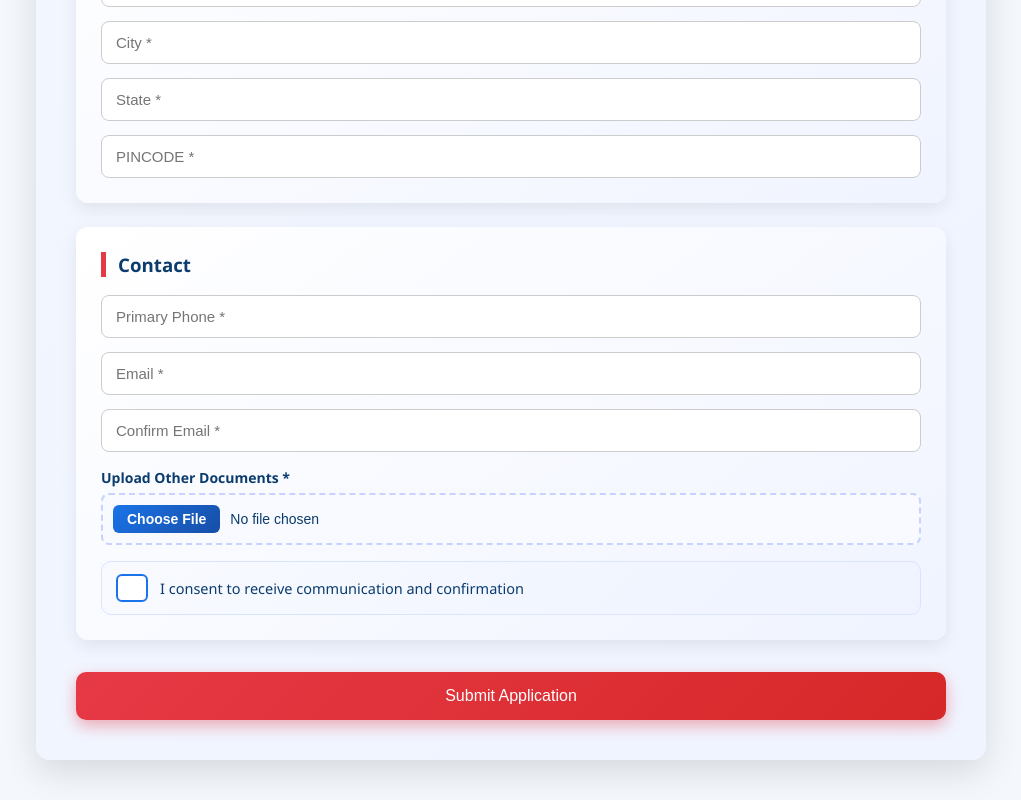
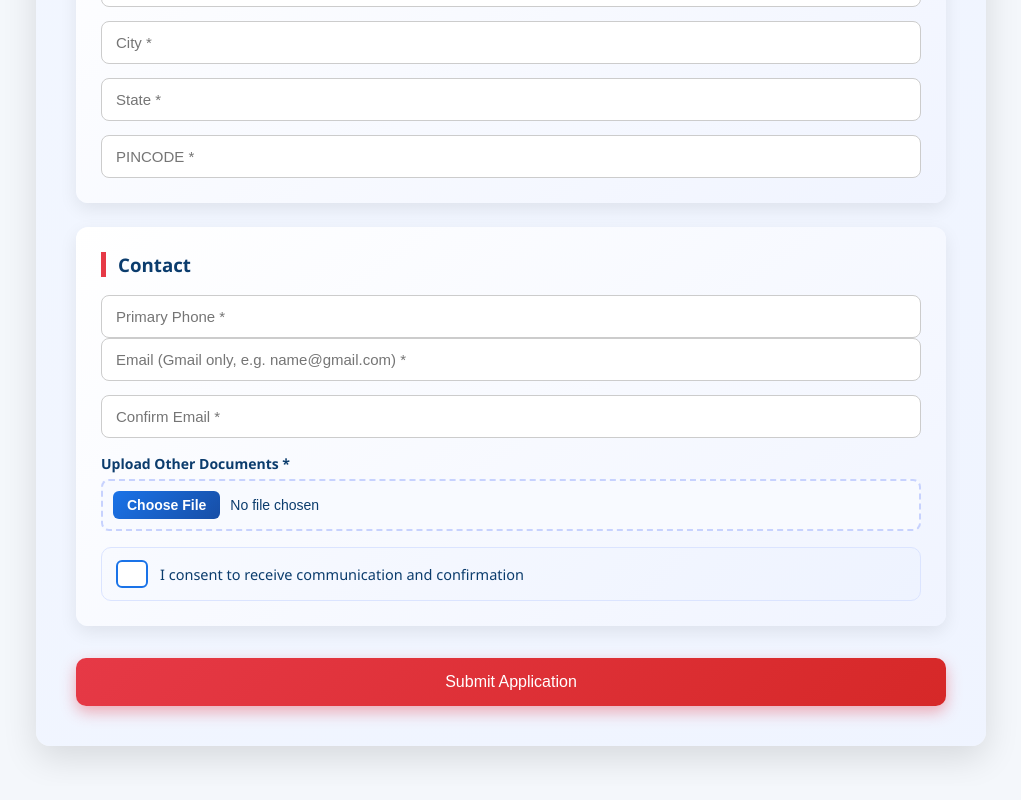
Before and after one commit to MrVenom786/rgm-web-frontend, a React (Create React App) app: page /join/apply in a window 1280 px wide. Shown: the part 1291-2091 px from the top of the page, without its empty margins (129-1150 px from the left). Built offline with nearby package versions, Linux system fonts and the light colour scheme.

Commit message:
Update ApplyToday.js

```diff
--- a/src/pages/joinRGM/ApplyToday.js
+++ b/src/pages/joinRGM/ApplyToday.js
@@ -3,6 +3,14 @@ import Lottie from "lottie-react";
 import "../../styles/ApplyToday.css";
 import characterAnimation from "../../assets/animations/character.json";
 import { API_BASE } from "../../api";
+import {
+  isValidName,
+  isValidPhone,
+  isValidGmail,
+  isValidCity,
+  isValidState,
+  isValidZip,
+} from "../../utils/validation";
 
 function ApplyToday() {
   const [form, setForm] = useState({
@@ -33,6 +41,7 @@ function ApplyToday() {
   const [loading, setLoading] = useState(false);
   const [message, setMessage] = useState("");
   const [hint, setHint] = useState("👋 Hi! I'll help you fill this form.");
+  const [fieldErrors, setFieldErrors] = useState({ email: "", confirmEmail: "" });
   const lottieRef = useRef();
 
   const play = (from, to) => {
@@ -51,6 +60,33 @@ function ApplyToday() {
 
     const val = type === "checkbox" ? checked : value;
     setForm((prev) => ({ ...prev, [name]: val }));
+
+    // Clear inline error when user types
+    if (name === "email" || name === "confirmEmail") {
+      setFieldErrors((prev) => ({ ...prev, [name]: "" }));
+    }
+
+    // Lottie bot hints for email fields (Gmail format)
+    if (name === "email") {
+      if (value.length === 0) {
+        setHint("👋 Hi! I'll help you fill this form.");
+      } else if (value.length > 4 && !isValidGmail(value)) {
+        setHint("📧 Use a Gmail address like: yourname@gmail.com");
+        play(120, 150);
+      } else if (isValidGmail(value)) {
+        setHint("✓ Looks good! Confirm your email below.");
+        play(60, 90);
+      }
+    }
+    if (name === "confirmEmail") {
+      if (form.email && value && value !== form.email) {
+        setHint("⚠️ Emails don't match. Check and try again.");
+        play(120, 150);
+      } else if (form.email && isValidGmail(form.email) && value === form.email) {
+        setHint("✓ Emails match! You're good to go.");
+        play(60, 90);
+      }
+    }
   };
 
   const handleSubmit = async (e) => {
@@ -61,8 +97,53 @@ function ApplyToday() {
       return;
     }
 
+    if (!isValidName(form.firstName)) {
+      setMessage("❌ First name should contain only letters (no numbers).");
+      return;
+    }
+    if (!isValidName(form.lastName)) {
+      setMessage("❌ Last name should contain only letters (no numbers).");
+      return;
+    }
+    if (form.middleName && !isValidName(form.middleName)) {
+      setMessage("❌ Middle name should contain only letters.");
+      return;
+    }
+
+    if (!isValidPhone(form.primaryPhone)) {
+      setMessage("❌ Primary phone must contain at least 10 digits (no letters).");
+      return;
+    }
+    if (form.cellPhone && !isValidPhone(form.cellPhone)) {
+      setMessage("❌ Cell phone must contain at least 10 digits (no letters).");
+      return;
+    }
+
+    if (!isValidGmail(form.email)) {
+      setMessage("❌ Please enter a valid Gmail address (e.g. yourname@gmail.com).");
+      setFieldErrors((prev) => ({ ...prev, email: "Use format: yourname@gmail.com" }));
+      setHint("📧 Enter a Gmail address like yourname@gmail.com");
+      play(120, 150);
+      return;
+    }
     if (form.email !== form.confirmEmail) {
       setMessage("❌ Emails do not match.");
+      setFieldErrors((prev) => ({ ...prev, confirmEmail: "Must match the email above" }));
+      setHint("⚠️ Make sure both email fields match.");
+      play(120, 150);
+      return;
+    }
+
+    if (!isValidCity(form.city)) {
+      setMessage("❌ City should contain only letters.");
+      return;
+    }
+    if (!isValidState(form.state)) {
+      setMessage("❌ State should contain only letters.");
+      return;
+    }
+    if (!isValidZip(form.zip)) {
+      setMessage("❌ PINCODE/ZIP must be at least 3 characters (letters and numbers only).");
       return;
     }
 
@@ -92,6 +173,7 @@ function ApplyToday() {
       }
 
       setMessage("🎉 Application submitted successfully!");
+      setFieldErrors({ email: "", confirmEmail: "" });
       setForm({
         firstName: "",
         middleName: "",
@@ -174,8 +256,38 @@ function ApplyToday() {
           <h3>Contact</h3>
 
           <input name="primaryPhone" placeholder="Primary Phone *" required value={form.primaryPhone} onChange={handleChange} />
-          <input name="email" type="email" placeholder="Email *" required value={form.email} onChange={handleChange} />
-          <input name="confirmEmail" type="email" placeholder="Confirm Email *" required value={form.confirmEmail} onChange={handleChange} />
+          <div className="input-group">
+            <input
+              name="email"
+              type="email"
+              placeholder="Email (Gmail only, e.g. name@gmail.com) *"
+              required
+              value={form.email}
+              onChange={handleChange}
+              className={fieldErrors.email ? "input-error" : ""}
+              aria-invalid={!!fieldErrors.email}
+              aria-describedby={fieldErrors.email ? "email-error" : undefined}
+            />
+            {fieldErrors.email && (
+              <span id="email-error" className="field-error" role="alert">{fieldErrors.email}</span>
+            )}
+          </div>
+          <div className="input-group">
+            <input
+              name="confirmEmail"
+              type="email"
+              placeholder="Confirm Email *"
+              required
+              value={form.confirmEmail}
+              onChange={handleChange}
+              className={fieldErrors.confirmEmail ? "input-error" : ""}
+              aria-invalid={!!fieldErrors.confirmEmail}
+              aria-describedby={fieldErrors.confirmEmail ? "confirmEmail-error" : undefined}
+            />
+            {fieldErrors.confirmEmail && (
+              <span id="confirmEmail-error" className="field-error" role="alert">{fieldErrors.confirmEmail}</span>
+            )}
+          </div>
 
           <label>
             Upload Other Documents *
@@ -188,9 +300,13 @@ function ApplyToday() {
           </label>
         </div>
 
-        {message && <div className="form-message">{message}</div>}
+        {message && (
+          <div className={`form-message ${message.startsWith("🎉") ? "success" : ""}`}>
+            {message}
+          </div>
+        )}
 
-        <button className="submit-btn full" type="submit" disabled={loading}>
+        <button className="submit-btn full" type="submit" disabled={loading} aria-label="Submit application">
           {loading ? "Submitting..." : "Submit Application"}
         </button>
       </form>
```
